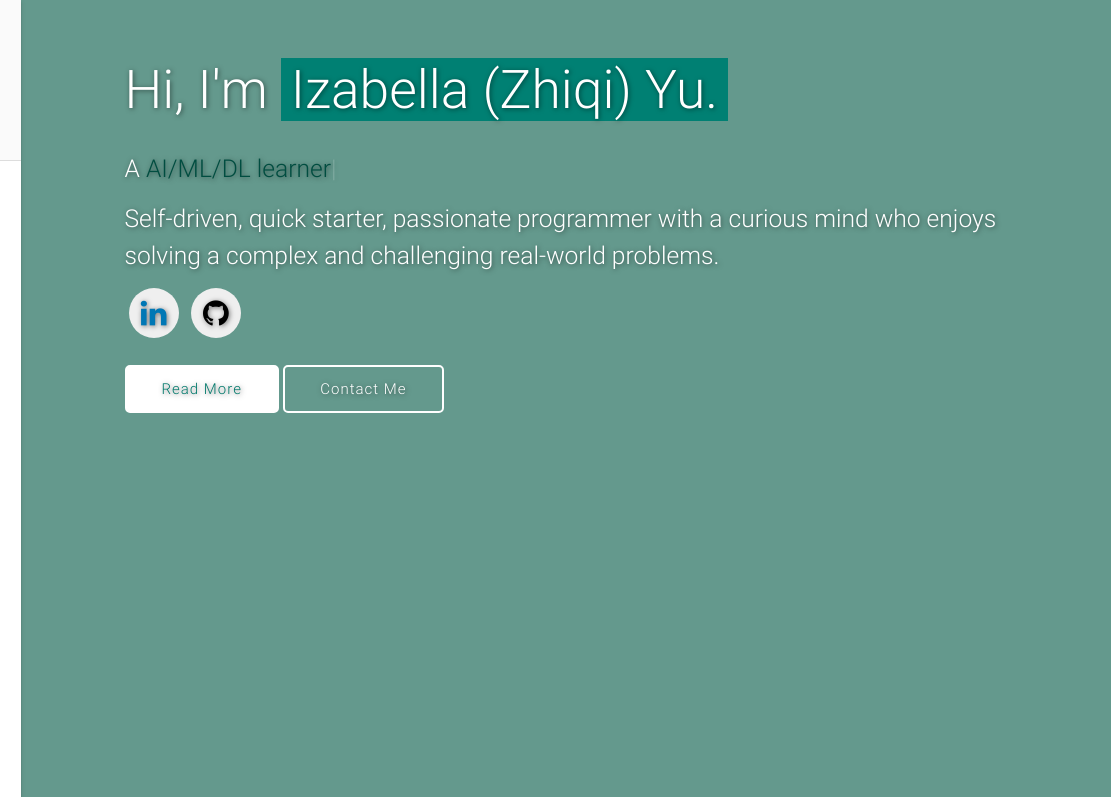
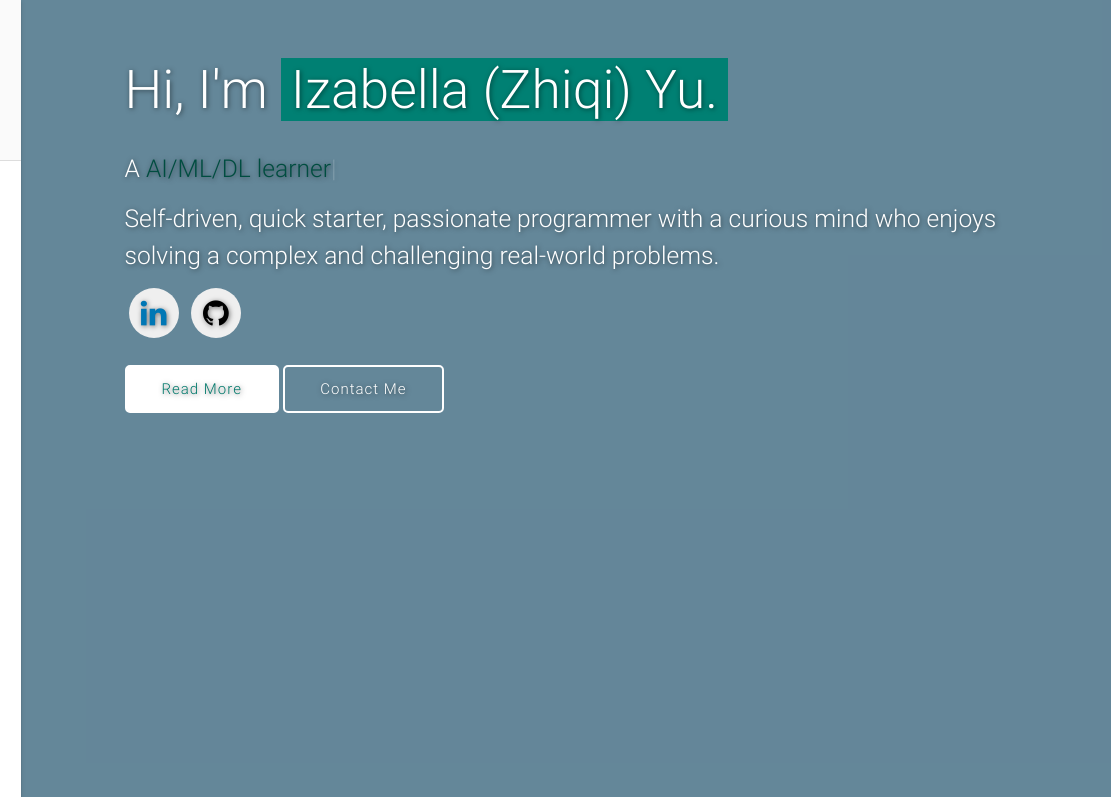
Before and after one commit to izzzabellay/izzzabellay.github.io, a plain HTML site: page index.html in a window 1280 px wide. Shown: the top 797 px of the page, 169-1280 px from the left. Drawn offline with nearby package versions, Linux system fonts and the light colour scheme.

Commit message:
change background color c

```diff
--- a/assets/css/style.css
+++ b/assets/css/style.css
@@ -320,7 +320,7 @@ h3 {
 } */
 
 #intro.section {
-  background: #a7ffeb repeat;
+  background: #a7e0ff repeat;
   position: relative;
 }
 
```
